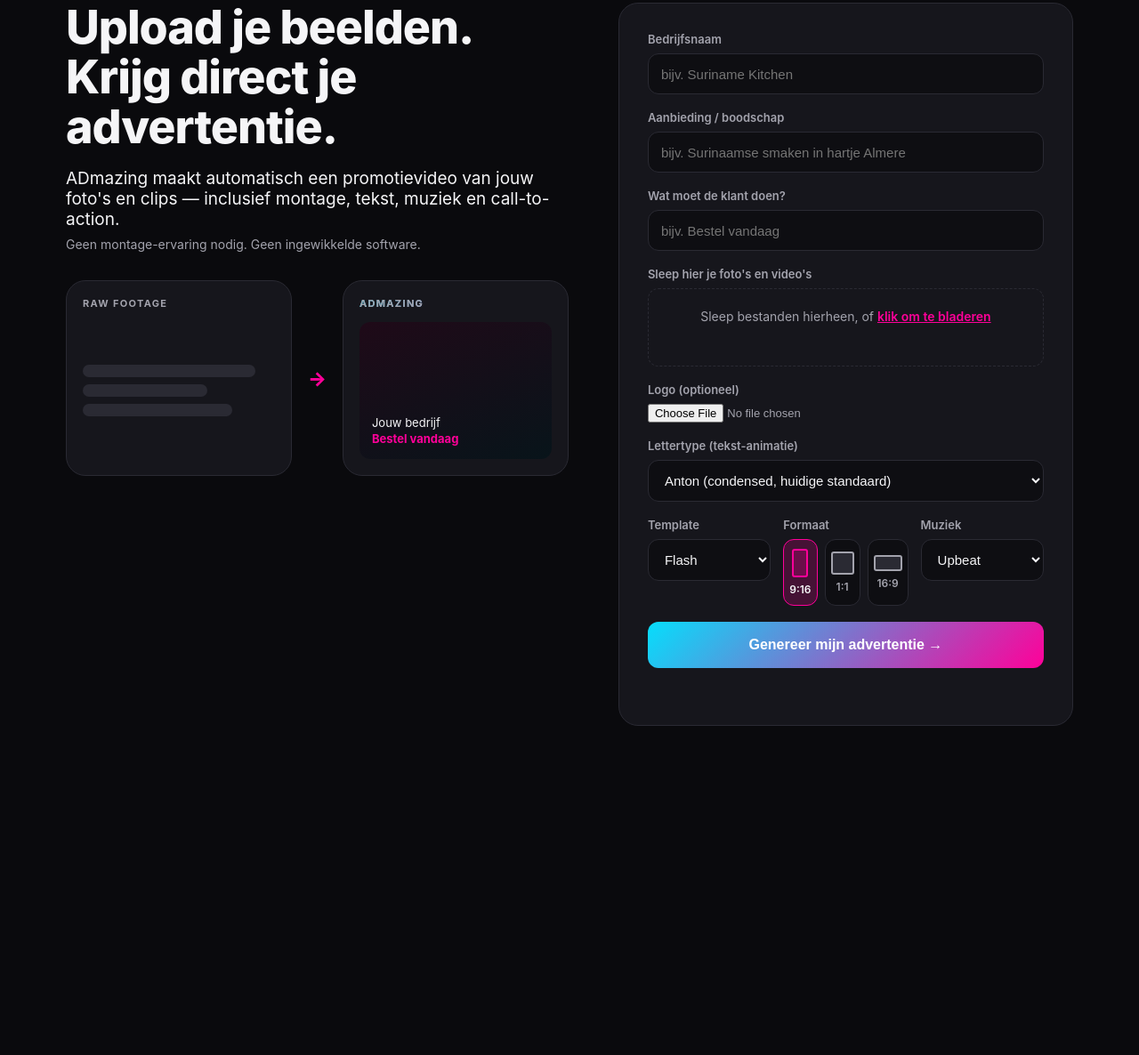
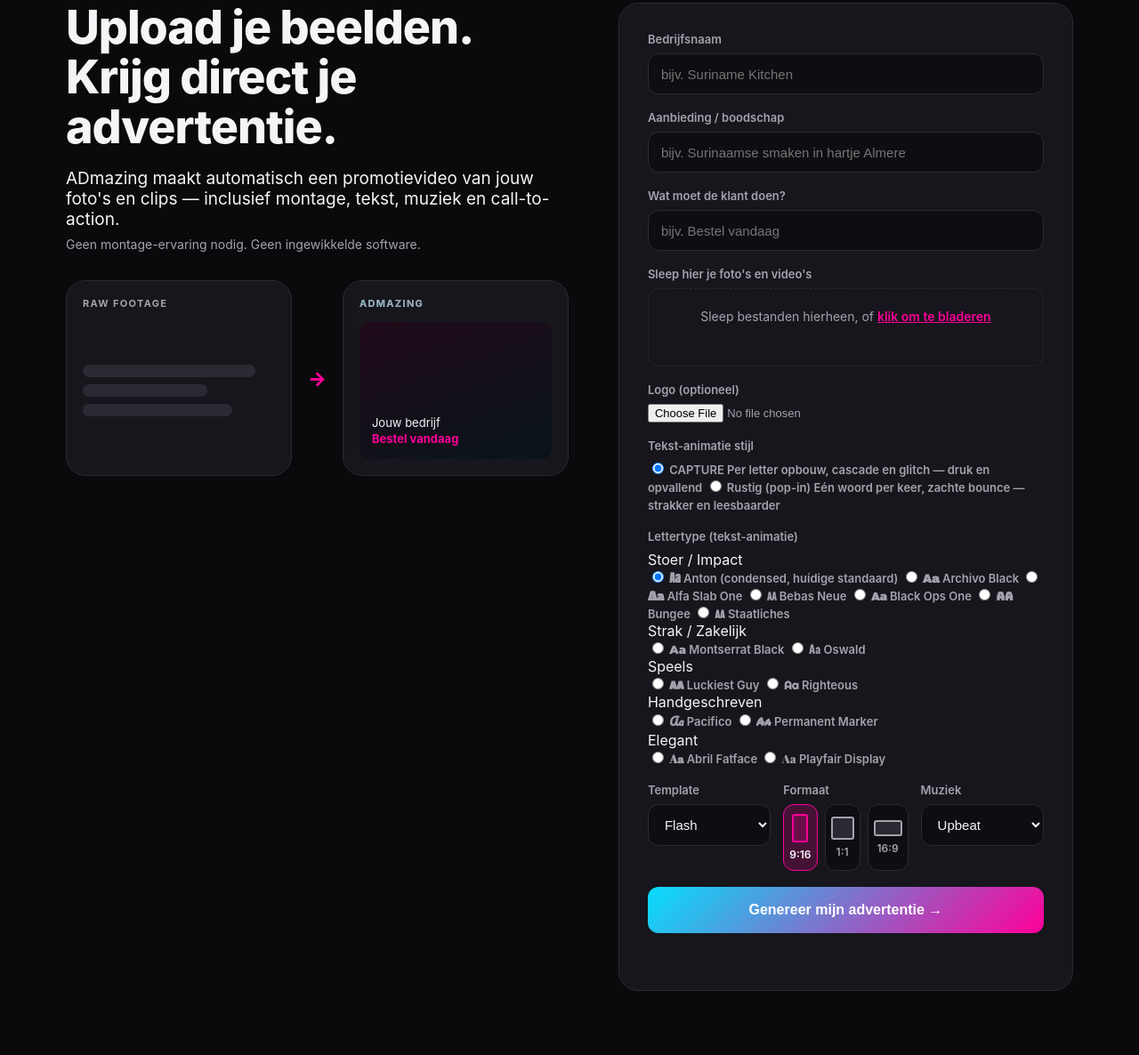
Before and after one commit to videos3600/ADmazingFunnel, a Flask app: page / in a window 1280 px wide. Shown: the part 133-1319 px from the top of the page at 89% size. Before the commit the page ends 949 px from the top, so only its background shows below. Run offline with Flask 3, Linux system fonts and the light colour scheme; some libraries are stand-ins or nearby versions.

Commit message:
Add files via upload

```diff
--- a/admazing-webapp-nieuwe-repo/webapp/templates/index.html
+++ b/admazing-webapp-nieuwe-repo/webapp/templates/index.html
@@ -5,6 +5,22 @@
 <meta name="viewport" content="width=device-width, initial-scale=1">
 <title>ADmazing — Upload je beelden. Krijg direct je advertentie.</title>
 <link rel="stylesheet" href="/static/style.css">
+<style>
+  /* One @font-face per font-library entry, generated from font_groups —
+     this is what lets the picker below show each option in its own real
+     typeface instead of just naming it. The font FILES still come from
+     /fonts/<key> (see webapp/app.py's font_file route); render-time text
+     animation never touches this CSS, it reads the same files off disk. */
+  {% for group_label, items in font_groups %}
+  {% for key, label in items %}
+  @font-face {
+    font-family: '{{ font_css_family(key) }}';
+    src: url('/fonts/{{ key }}') format('truetype');
+    font-display: swap;
+  }
+  {% endfor %}
+  {% endfor %}
+</style>
 </head>
 <body>
 
@@ -71,16 +87,36 @@
       </div>
 
       <div class="field">
-        <label for="font">Lettertype (tekst-animatie)</label>
-        <select id="font" name="font">
+        <label>Tekst-animatie stijl</label>
+        <div class="anim-choices" role="radiogroup" aria-label="Tekst-animatie stijl">
+          {% for key, label, description in text_animations %}
+          <label class="anim-choice">
+            <input type="radio" name="text_animation" value="{{ key }}" {% if loop.first %}checked{% endif %}>
+            <span class="anim-choice-title">{{ label }}</span>
+            <span class="anim-choice-desc">{{ description }}</span>
+          </label>
+          {% endfor %}
+        </div>
+      </div>
+
+      <div class="field">
+        <label>Lettertype (tekst-animatie)</label>
+        <div class="font-picker">
           {% for group_label, items in font_groups %}
-          <optgroup label="{{ group_label }}">
-            {% for key, label in items %}
-            <option value="{{ key }}">{{ label }}</option>
-            {% endfor %}
-          </optgroup>
+          <div class="font-group">
+            <span class="font-group-label">{{ group_label }}</span>
+            <div class="font-group-options" role="radiogroup" aria-label="{{ group_label }}">
+              {% for key, label in items %}
+              <label class="font-choice">
+                <input type="radio" name="font" value="{{ key }}" {% if key == default_font_key %}checked{% endif %}>
+                <span class="font-choice-preview" style="font-family: '{{ font_css_family(key) }}', sans-serif;">Aa</span>
+                <span class="font-choice-text">{{ label }}</span>
+              </label>
+              {% endfor %}
+            </div>
+          </div>
           {% endfor %}
-        </select>
+        </div>
       </div>
 
       <div class="field-row">
```
